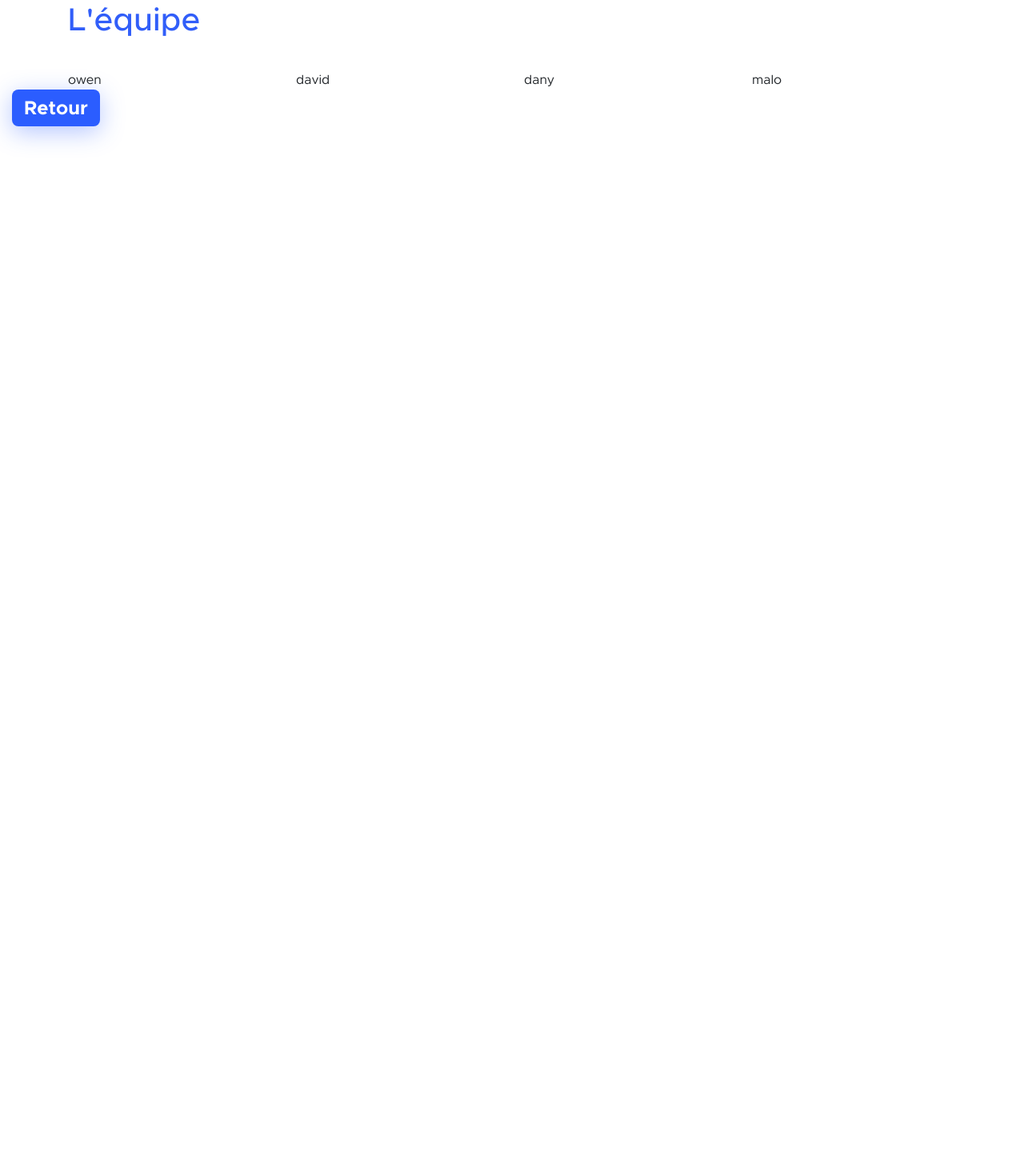
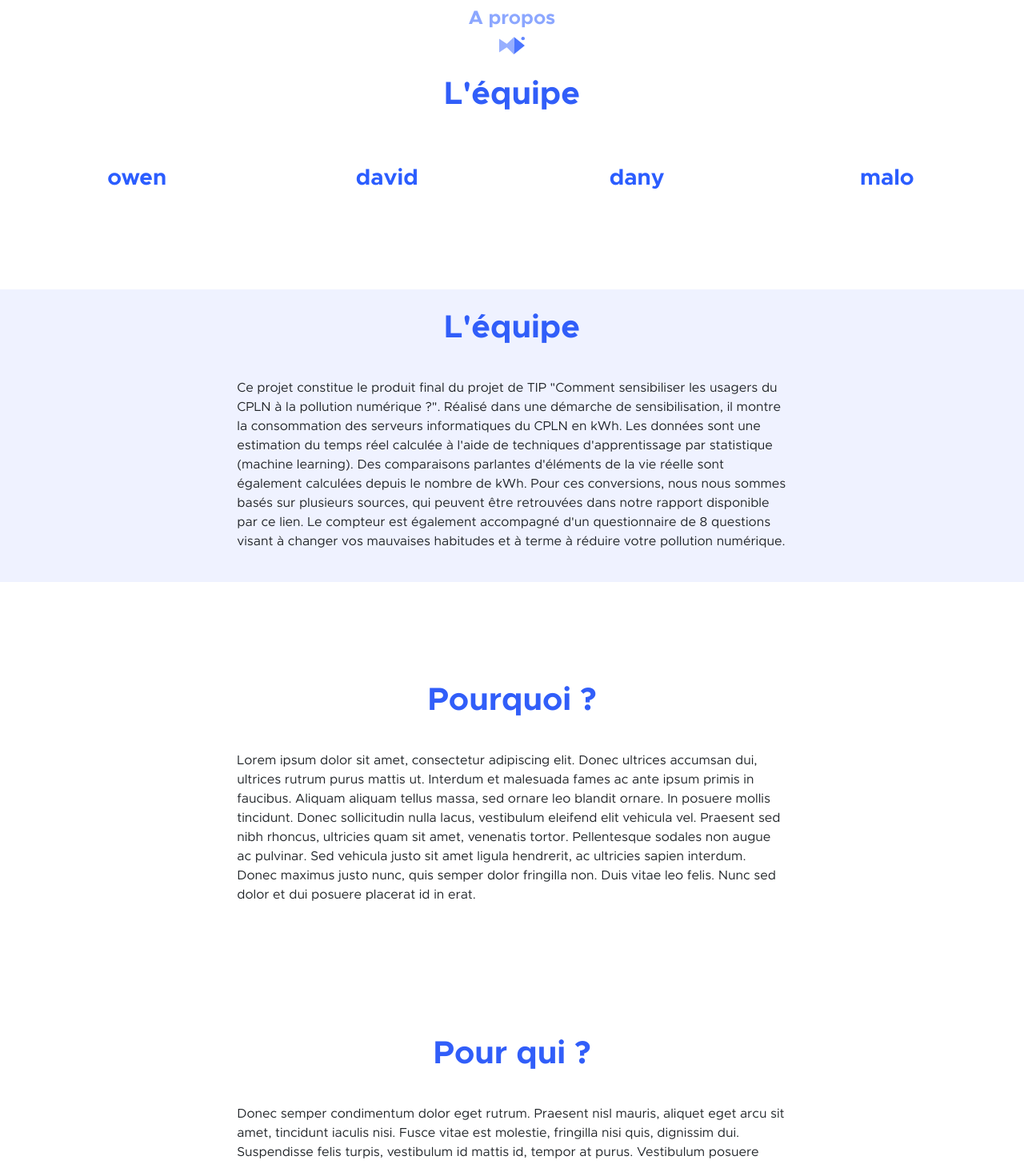
Before and after one commit to OwenCalvin/NirvanaFront, a Vue app: page /#/about in a window 1280 px wide. Shown: the top 1456 px of the page at 80% size. Before the commit the page ends 800 px from the top, so only its background shows below. Built offline with nearby package versions, Linux system fonts and the light colour scheme; no server answers.

Commit message:
Add section to page about

```diff
--- a/src/pages/About.vue
+++ b/src/pages/About.vue
@@ -1,36 +1,108 @@
 <template>
   <div>
-    <b-container class="bv-example-row">
-      <!-- Centrer -->
-      <b-row class="flex-column w-100 h-100" align-h="center">
+    <!-- Intro -->
+    <b-row>
       <b-col>
-          <h1>L'équipe</h1>
+        <b-row class="flex-column pt-2" align-h="center" align-v="center">
+          <h4 class="n-light font-weight-bold sign">
+            A propos
+          </h4>
+        </b-row>
+        <b-row class="flex-column pb-4" align-h="center" align-v="center">
+          <img src="../assets/img/fish.svg" class="favorite-fish"/>
+        </b-row>
+        <b-row class="flex-column pb-2" align-h="center" align-v="center">
+          <h1 class="n-blue font-weight-bold">
+            <UnderlineText>
+                L'équipe
+            </UnderlineText>
+          </h1>
+        </b-row>
       </b-col>
     </b-row>
-    </b-container>
 
-    <b-container class="bv-example-row">
-      <b-row align-h="center">
-        <b-col cols="3" v-for="(item, index) in names" :key="index">
+    <!-- Team -->
+    <b-container fluid>
+      <b-row class="text-center">
+        <b-col md="3" class="py-3" v-for="(item, index) in names" :key="index">
+          <h3 class="n-blue font-weight-bold">
             {{ item.text }}
+          </h3>
         </b-col>
       </b-row>
     </b-container>
 
     <!-- Le projet -->
+    <b-row class="section projet-section">
+      <b-col>
+        <b-row class="flex-column pt-2" align-h="center" align-v="center">
+          <h1 class="n-blue font-weight-bold">
+              L'équipe
+          </h1>
+        </b-row>
+        <b-row class="flex-column pb-2 " align-h="center" align-v="center">
+          <p>Ce projet constitue le produit final du projet de TIP "Comment sensibiliser les usagers du CPLN à la pollution numérique ?". Réalisé dans une démarche de sensibilisation, il montre la
+          consommation des serveurs informatiques du CPLN en kWh. Les données sont une estimation du temps réel calculée à l'aide de techniques d'apprentissage par statistique (machine learning). Des
+          comparaisons parlantes d'éléments de la vie réelle sont également calculées depuis le nombre de kWh. Pour ces conversions, nous nous sommes basés sur plusieurs sources, qui peuvent être
+          retrouvées dans notre rapport disponible par ce lien. Le compteur est également accompagné d'un questionnaire de 8 questions visant à changer vos mauvaises habitudes et à terme à réduire votre
+          pollution numérique.</p>
+        </b-row>
+      </b-col>
+    </b-row>
 
     <!-- Pourquoi ?-->
+    <b-row class="section">
+      <b-col>
+        <b-row class="flex-column pt-2" align-h="center" align-v="center">
+          <h1 class="n-blue font-weight-bold">
+            <UnderlineText>
+                Pourquoi ?
+            </UnderlineText>
+          </h1>
+        </b-row>
+        <b-row class="flex-column pb-2 " align-h="center" align-v="center">
+          <p>Lorem ipsum dolor sit amet, consectetur adipiscing elit. Donec ultrices accumsan dui, ultrices rutrum purus mattis ut. Interdum et malesuada fames ac ante ipsum primis in faucibus.
+            Aliquam aliquam tellus massa, sed ornare leo blandit ornare. In posuere mollis tincidunt. Donec sollicitudin nulla lacus, vestibulum eleifend elit vehicula vel. Praesent sed nibh rhoncus,
+             ultricies quam sit amet, venenatis tortor. Pellentesque sodales non augue ac pulvinar. Sed vehicula justo sit amet ligula hendrerit, ac ultricies sapien interdum. Donec maximus justo nunc,
+             quis semper dolor fringilla non. Duis vitae leo felis. Nunc sed dolor et dui posuere placerat id in erat.</p>
+        </b-row>
+      </b-col>
+    </b-row>
 
     <!-- Pour qui ? -->
+    <b-row class="section">
+      <b-col>
+        <b-row class="flex-column pt-2" align-h="center" align-v="center">
+          <h1 class="n-blue font-weight-bold">
+            <UnderlineText>
+                Pour qui ?
+            </UnderlineText>
+          </h1>
+        </b-row>
+        <b-row class="flex-column pb-2 " align-h="center" align-v="center">
+          <p>Donec semper condimentum dolor eget rutrum. Praesent nisl mauris, aliquet eget arcu sit amet, tincidunt iaculis nisi. Fusce vitae est molestie, fringilla nisi quis, dignissim dui.
+            Suspendisse felis turpis, vestibulum id mattis id, tempor at purus. Vestibulum posuere tincidunt scelerisque. Donec eu dui leo. Interdum et malesuada fames ac ante ipsum primis in faucibus.
+            Sed eu dolor lacinia, feugiat quam id, auctor arcu.</p>
+        </b-row>
+      </b-col>
+    </b-row>
 
+    <!-- Bye Bye -->
+    <b-row class="section">
+      <b-col>
+        <b-row class="flex-column pb-2" align-h="center" align-v="center">
           <Button>
             Retour
           </Button>
+        </b-row>
+      </b-col>
+    </b-row>
   </div>
 </template>
 
 <script>
 import Button from '../components/Button'
+import UnderlineText from '../components/UnderlineText'
 import { mapGetters } from 'vuex'
 
 export default {
@@ -50,7 +122,8 @@ export default {
     ...mapGetters(['currentValue'])
   },
   components: {
-    Button
+    Button,
+    UnderlineText
   }
 }
 </script>
@@ -60,4 +133,17 @@ h1 {
   color: #315ef9;
   height: 10vh;
 }
+.favorite-fish{
+  height: 1.5em;
+}
+.projet-section{
+  background-color: rgb(239, 242, 255);
+}
+.section{
+  margin-top: 100px;
+  padding: 15px;
+}
+p{
+  width: 55%;
+}
 </style>
```
Also changed, not shown: 1 other file (tests, documents, lock files or other folders). Lines whose indentation alone changed are shown as unchanged.
